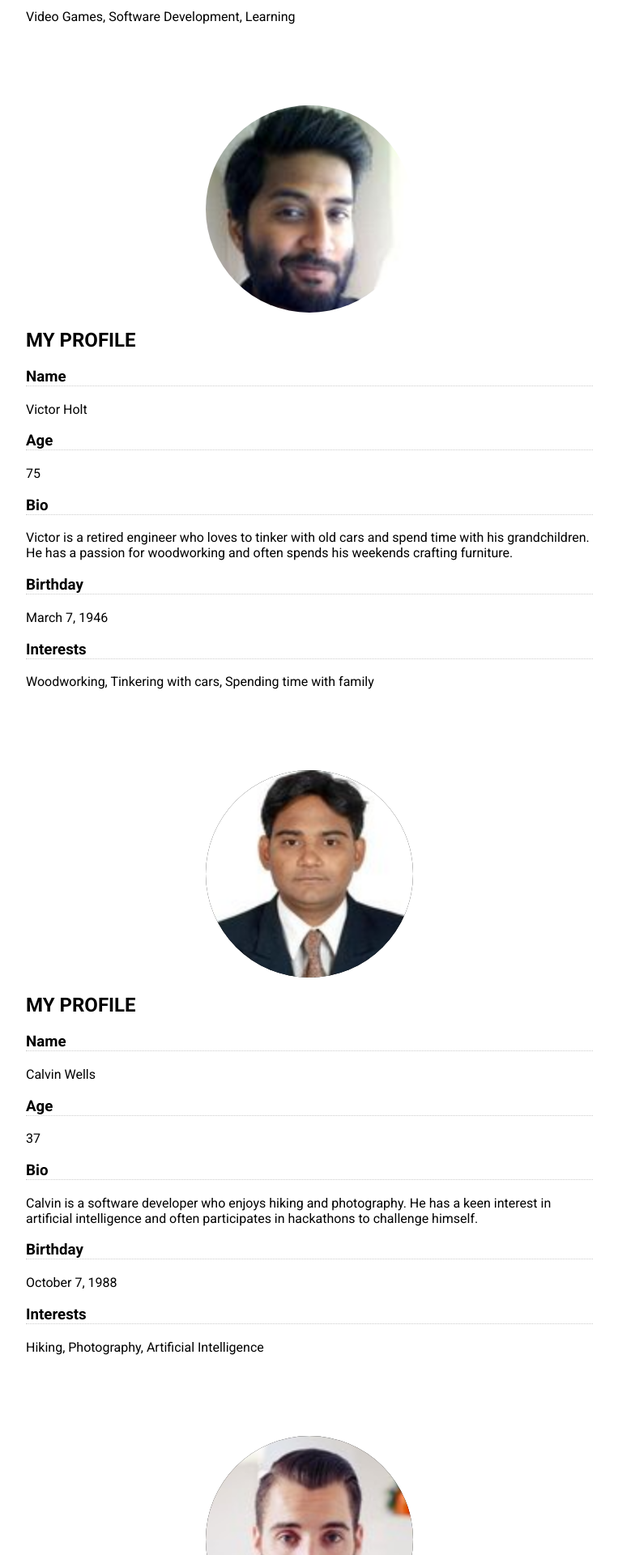
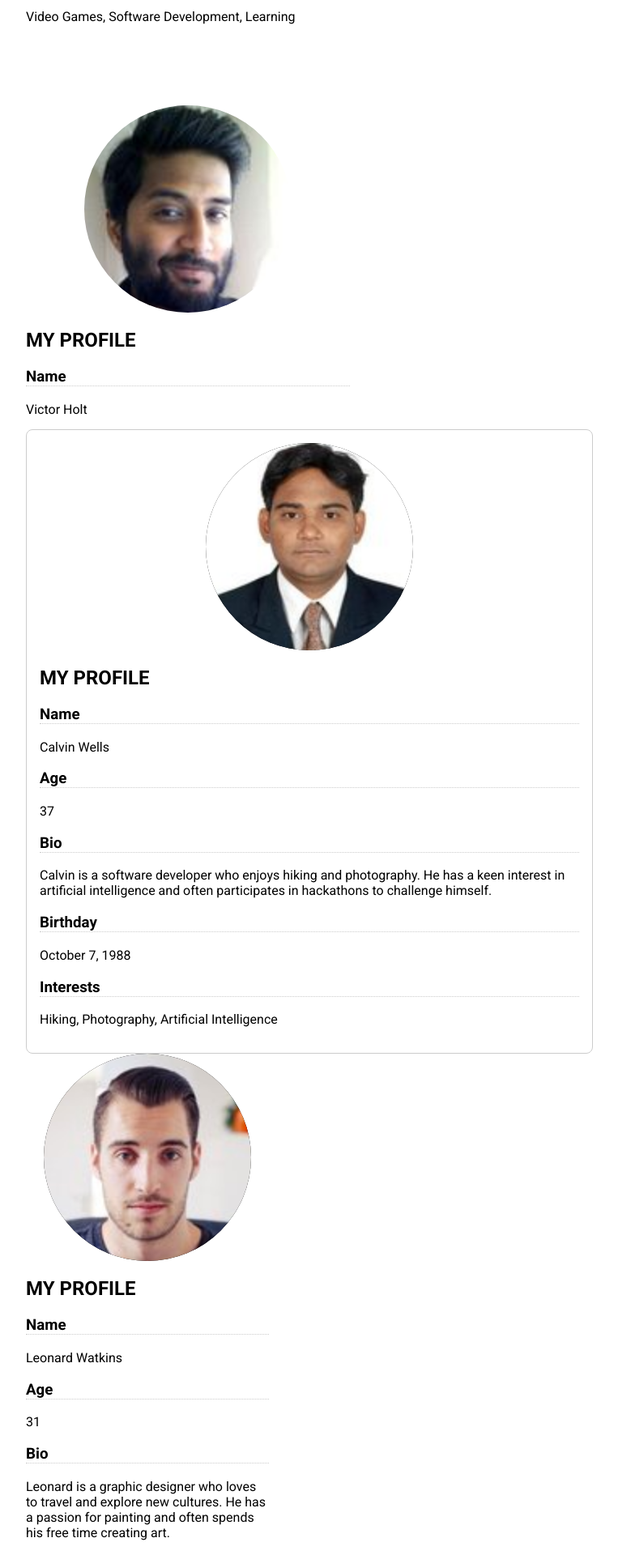
Before and after one commit to blovelace84/Learning_Angular, an Angular app in the folder angular/friend-tracker/: page / in a window 1280 px wide. Shown: the part 820-2740 px from the top of the page at 81% size, without its empty margins (258-1021 px from the left). Built offline with nearby package versions, Linux system fonts and the light colour scheme.

Commit message:
styling different containers

```diff
--- a/angular/friend-tracker/src/app/app.component.css
+++ b/angular/friend-tracker/src/app/app.component.css
@@ -2,3 +2,25 @@
     margin: auto;
     max-width: 700px;
 }
+
+.normal-container{
+    margin-bottom: 100px;
+}
+
+.scrolling-container{
+    max-width: 400px;
+    max-height: 400px;
+    overflow: scroll;
+}
+
+.border-container{
+    border: 1px solid #ccc;
+    border-radius: 8px;
+    margin: auto;
+    max-width: 700px;
+    padding: 16px;
+}
+
+.narrow-column-container{
+    max-width: 300px;
+}
--- a/angular/friend-tracker/src/app/app.component.html
+++ b/angular/friend-tracker/src/app/app.component.html
@@ -1,8 +1,16 @@
 <h1>Friend Tracker</h1>
 <h2>Does this work?</h2>
 <div class="content-container">
-  <app-profile-info [person]="myProfileData"></app-profile-info>
-  <app-profile-info [person] = "friendsData[0]"></app-profile-info>
-  <app-profile-info [person] = "friendsData[1]"></app-profile-info>
-  <app-profile-info [person] = "friendsData[2]"></app-profile-info>
+  <div class="normal-container">
+    <app-profile-info [person]="myProfileData"></app-profile-info>
+  </div>
+  <div class="scrolling-container">
+    <app-profile-info [person] = "friendsData[0]"></app-profile-info>
+  </div>
+  <div class="border-container">
+    <app-profile-info [person] = "friendsData[1]"></app-profile-info>
+  </div>
+  <div class="narrow-column-container">
+    <app-profile-info [person] = "friendsData[2]"></app-profile-info>
+  </div>
 </div>
--- a/angular/friend-tracker/src/app/profile-info/profile-info.component.css
+++ b/angular/friend-tracker/src/app/profile-info/profile-info.component.css
@@ -26,7 +26,3 @@ h2{
     height: 100%;
     object-fit: cover;
 }
-
-.container{
-    margin-bottom: 100px;
-}
--- a/angular/friend-tracker/src/app/profile-info/profile-info.component.html
+++ b/angular/friend-tracker/src/app/profile-info/profile-info.component.html
@@ -1,11 +1,11 @@
-    <div class="container">
-      <div class="profile-pic-container">
-        <div class="profile-pic-wrap">
-          <img
-            class="profile-pic"
+
+<div class="profile-pic-container">
+    <div class="profile-pic-wrap">
+        <img
+          class="profile-pic"
             src="{{ person.profilePictureUrl }}"
             alt="{{ person.name }}'s profile picture"
-          />
+        />
         </div>
       </div>
 
@@ -20,4 +20,3 @@
       <p>{{ person.birthday }}</p>
       <h3>Interests</h3>
       <p>{{ person.interests.join(', ') }}</p>
-    </div>
```
